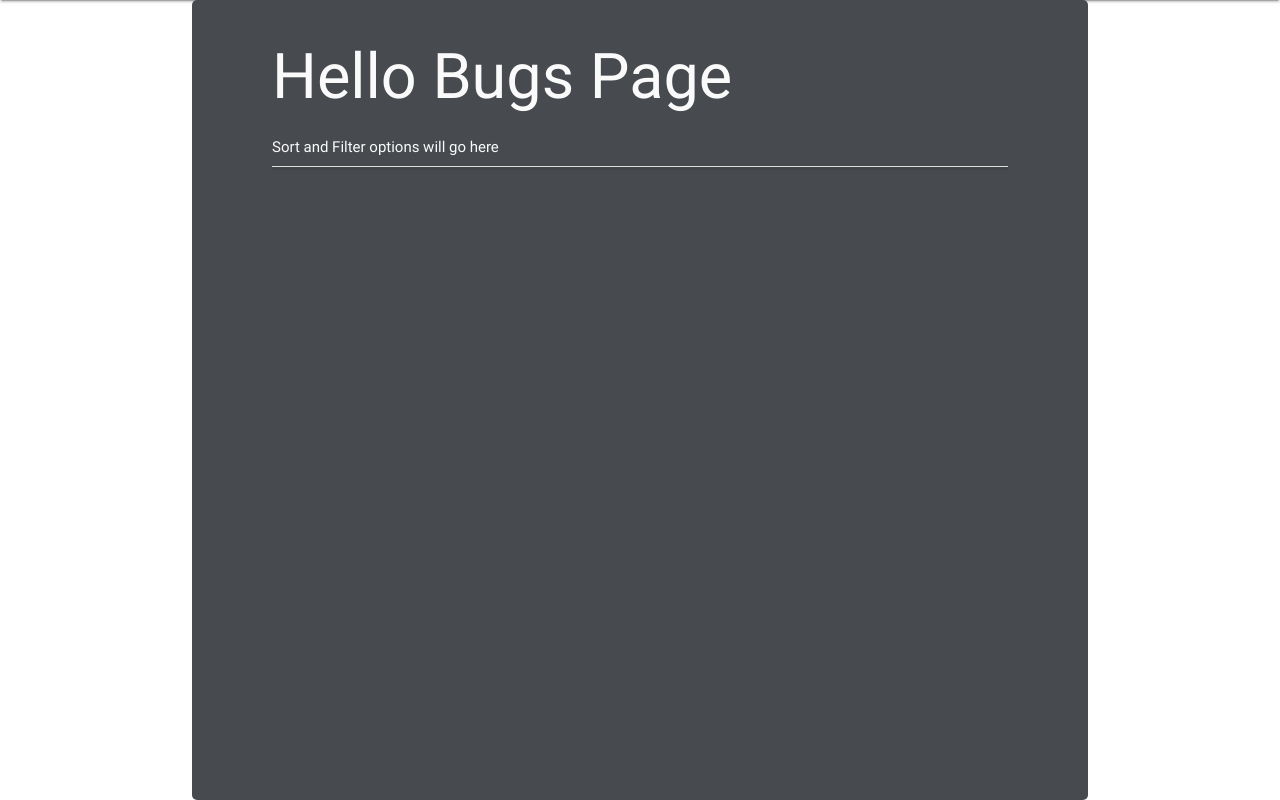
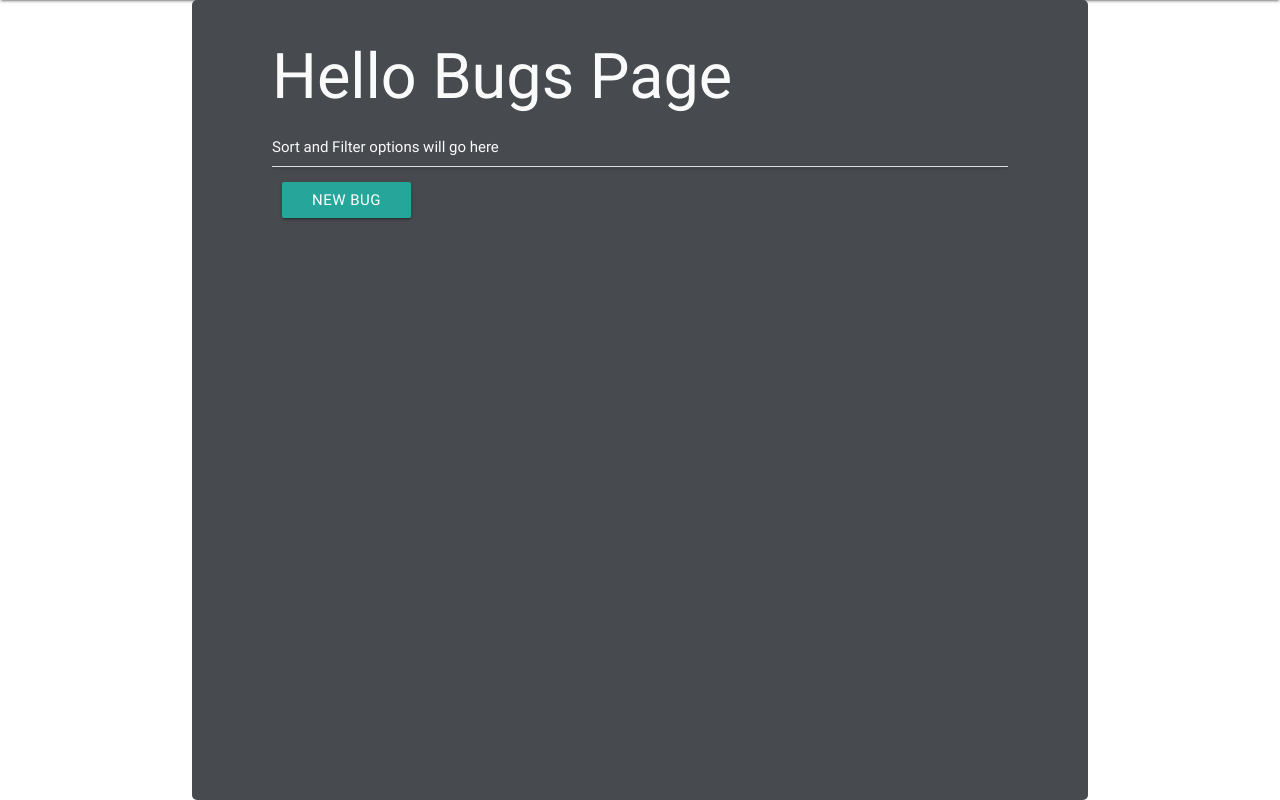
Before and after one commit to geminerald/bugzap, a Flask app: page / in a window 1280 px wide. Shown: the part 64-864 px from the top of the page. Run offline with Flask 2, Linux system fonts and the light colour scheme; data that the repository does not hold is empty; some libraries are stand-ins or nearby versions.

Commit message:
added new bugs button to bugs page

```diff
--- a/templates/bugs.html
+++ b/templates/bugs.html
@@ -26,4 +26,5 @@
 	</li>
 	{% endfor %}
 </ul>
+<a href="{{url_for('new_bug')}}" class="waves-effect waves-light btn">New Bug</a>
 {% endblock %}
```
